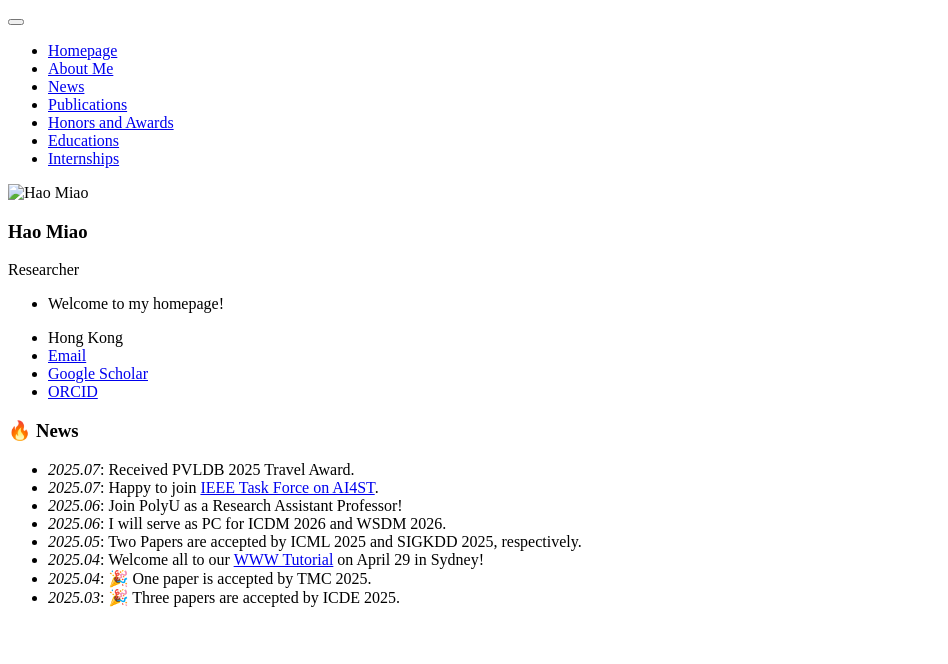
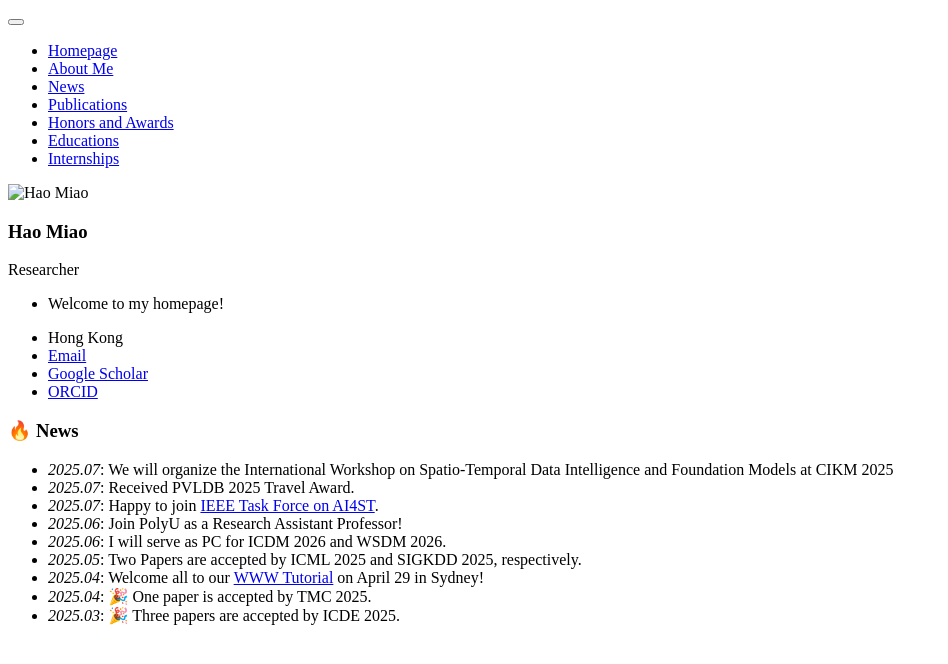
Before and after one commit to MiaoHaoSunny/MiaoHaoSunny.github.io, a Jekyll site: the page built from _pages/includes/news.md, in a window 1280 px wide. Shown: the top 664 px of the page, without its empty margins (0-948 px from the left). Built offline with Jekyll 4.4.1, drawn with Linux system fonts in a browser that asks for light colours; our own code applies the rules of GitHub Pages for plain Markdown files.

Commit message:
Update news.md

```diff
--- a/_pages/includes/news.md
+++ b/_pages/includes/news.md
@@ -1,4 +1,5 @@
 # 🔥 News
+- *2025.07*: We will organize the International Workshop on Spatio-Temporal Data Intelligence and Foundation Models at CIKM 2025
 - *2025.07*: Received PVLDB 2025 Travel Award.
 - *2025.07*: Happy to join [IEEE Task Force on AI4ST](https://cis.taskforce.ieee.org/ai4tst/).
 - *2025.06*: Join PolyU as a Research Assistant Professor!
```
